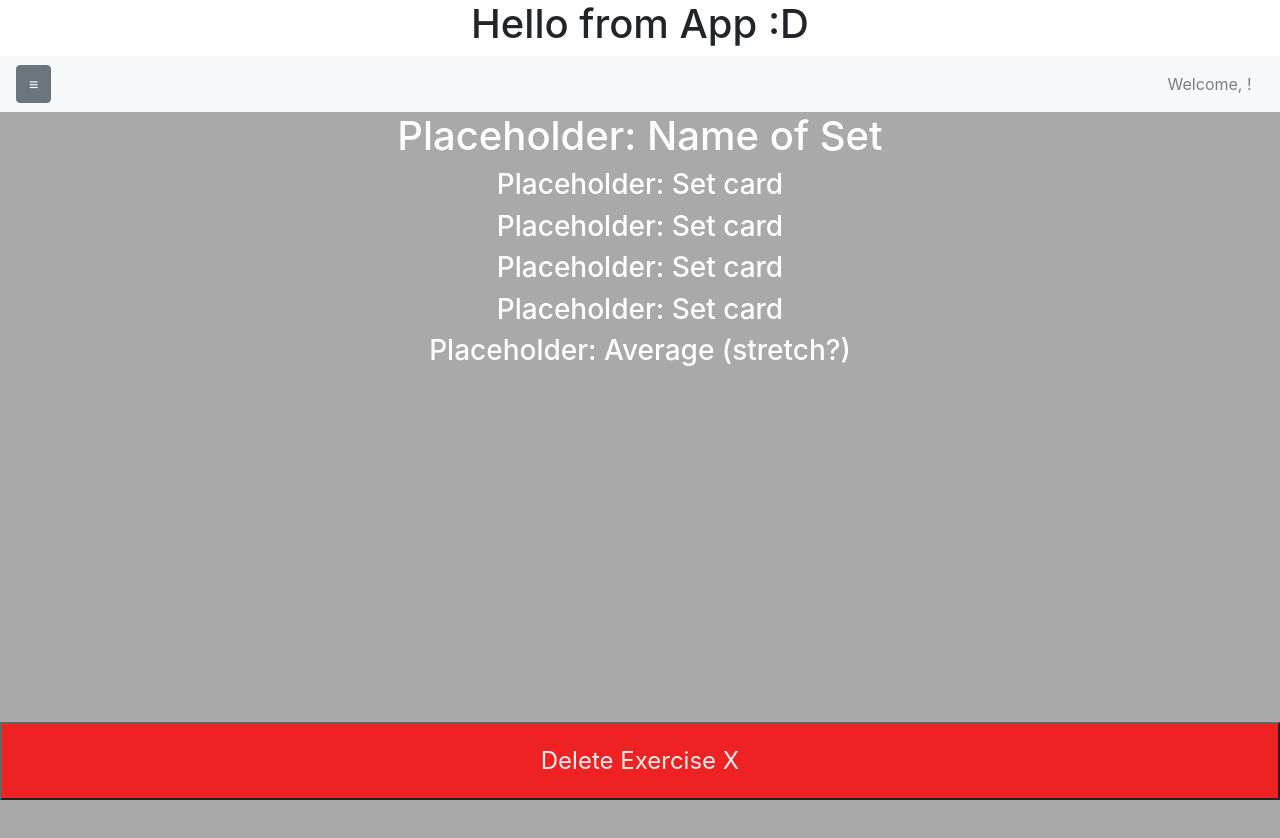
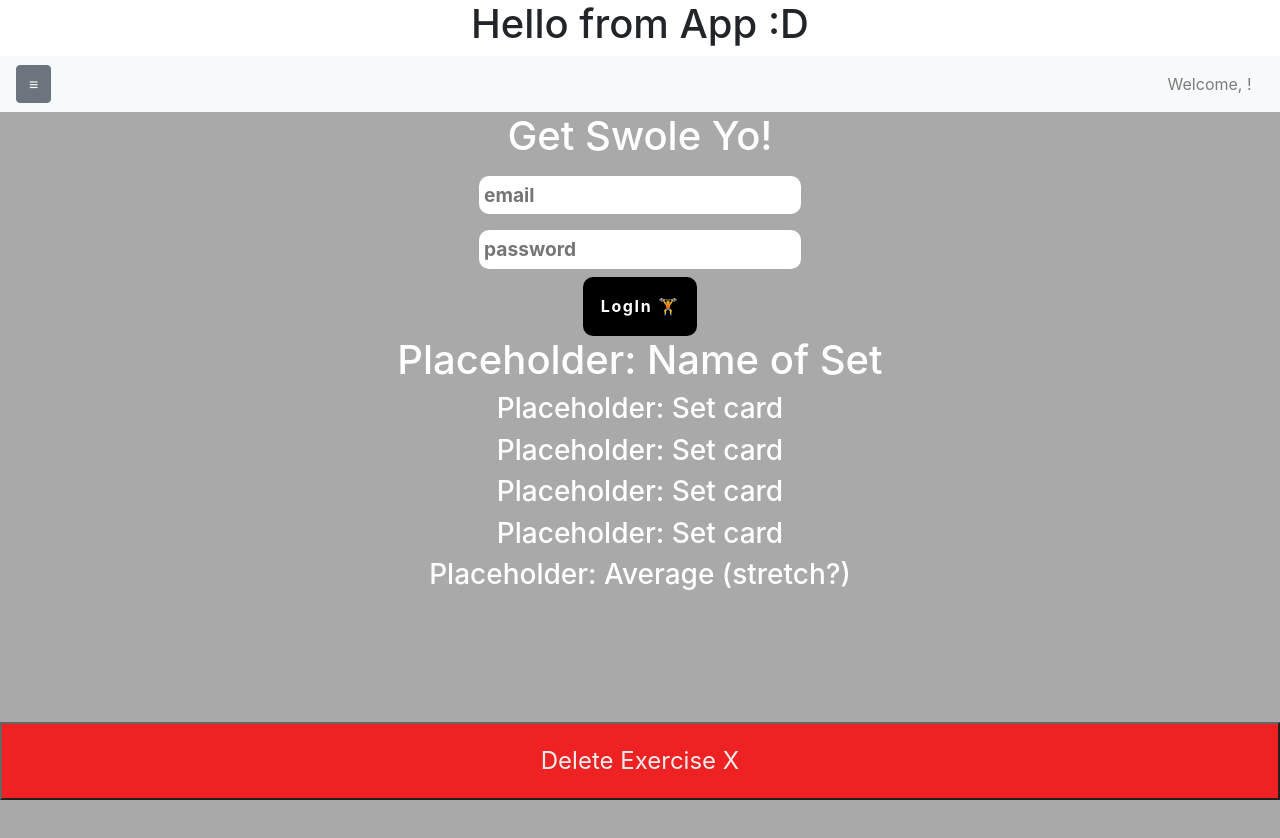
Before and after one commit to bw-weightlifting-journal-3/frontend-weight-lifting, a React (Create React App) app in the folder weight-lifting/: page /add in a window 1280 px wide. Shown: the top 838 px of the page. Built offline with nearby package versions, Linux system fonts and the light colour scheme; no server answers; the HTML template or start-up script is replaced by a standard one.

Commit message:
started sign up form

```diff
--- a/weight-lifting/src/Components/DetailsView.js
+++ b/weight-lifting/src/Components/DetailsView.js
@@ -1,6 +1,7 @@
 import React, { useState } from 'react';
 import styled from 'styled-components';
 import Navigation from './Navigation';
+import Login from './Login';
 
 // Have to map over 'Sets'
 
@@ -8,6 +9,7 @@ const DetailsView = () => {
   return (
     <Wrapper>
       <Navigation />
+      <Login />
       <h1>Placeholder: Name of Set</h1>
       <h3>Placeholder: Set card</h3>
       <h3>Placeholder: Set card</h3>
--- a/weight-lifting/src/Components/Login.jsx
+++ b/weight-lifting/src/Components/Login.jsx
@@ -1,5 +1,6 @@
 import React, { useState } from 'react';
 import axios from 'axios';
+import styled from 'styled-components';
 
 const Login = () => {
   const [inputField, setInputField] = useState({
@@ -28,27 +29,63 @@ const Login = () => {
   };
 
   return (
-    <div>
+    <Wrapper>
       <h1>Get Swole Yo!</h1>
-      <form onSubmit={SubmitHandler}>
-        <input
+      <StyledForm onSubmit={SubmitHandler}>
+        <StyledInput
           name='email'
           type='text'
           placeholder='email'
           value={inputField.email}
           onChange={changeHandler}
         />
-        <input
+        <br />
+        <StyledInput
           name='password'
           type='password'
           placeholder='password'
           value={inputField.password}
           onChange={changeHandler}
         />
-        <button typeof='submit'>LogIn 🏋️‍</button>
-      </form>
-    </div>
+        <br />
+        <StyledButton typeof='submit'>LogIn 🏋️‍</StyledButton>
+      </StyledForm>
+    </Wrapper>
   );
 };
 
 export default Login;
+
+const Wrapper = styled.div`
+  display: flex;
+  flex-direction: column;
+`;
+
+const StyledForm = styled.form`
+  width: 40%;
+  margin: auto;
+  background: none;
+`;
+
+const StyledInput = styled.input`
+  margin: 0.5rem;
+  padding: 0.3rem;
+  border-radius: 10px;
+  border: none;
+  font-weight: bold;
+  font-size: 1.2rem;
+`;
+
+const StyledButton = styled.button`
+  background: black;
+  color: white;
+  border-radius: 10px;
+  padding: 1.1em;
+  font-weight: bold;
+  letter-spacing: 0.1em;
+  border: none;
+  &:hover {
+    background: white;
+    color: black;
+  }
+`;
```
Also changed, not shown: weight-lifting/src/Components/ExerciseList.jsx (+6 -6 lines), weight-lifting/src/Components/PersonalRecord.jsx (+32 -41 lines), weight-lifting/src/Components/SignUp.jsx (+97 -0 lines).
